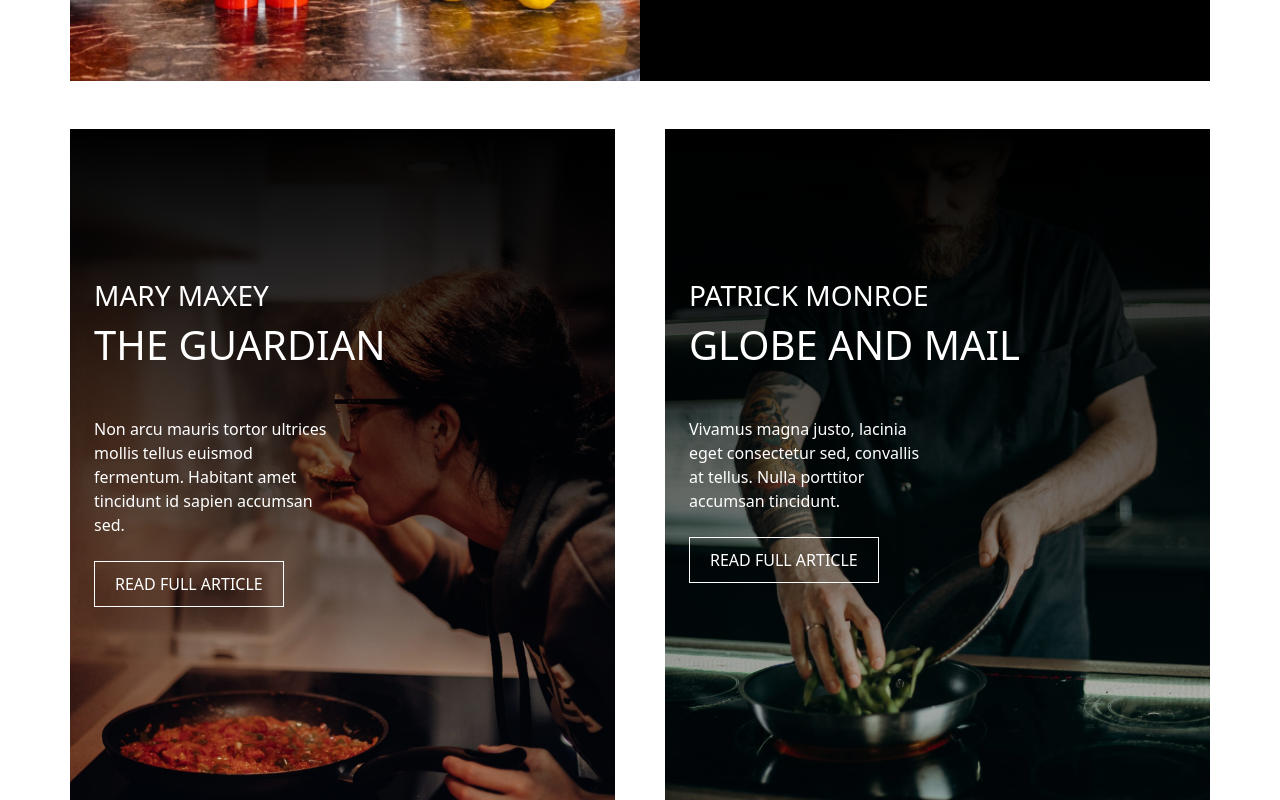
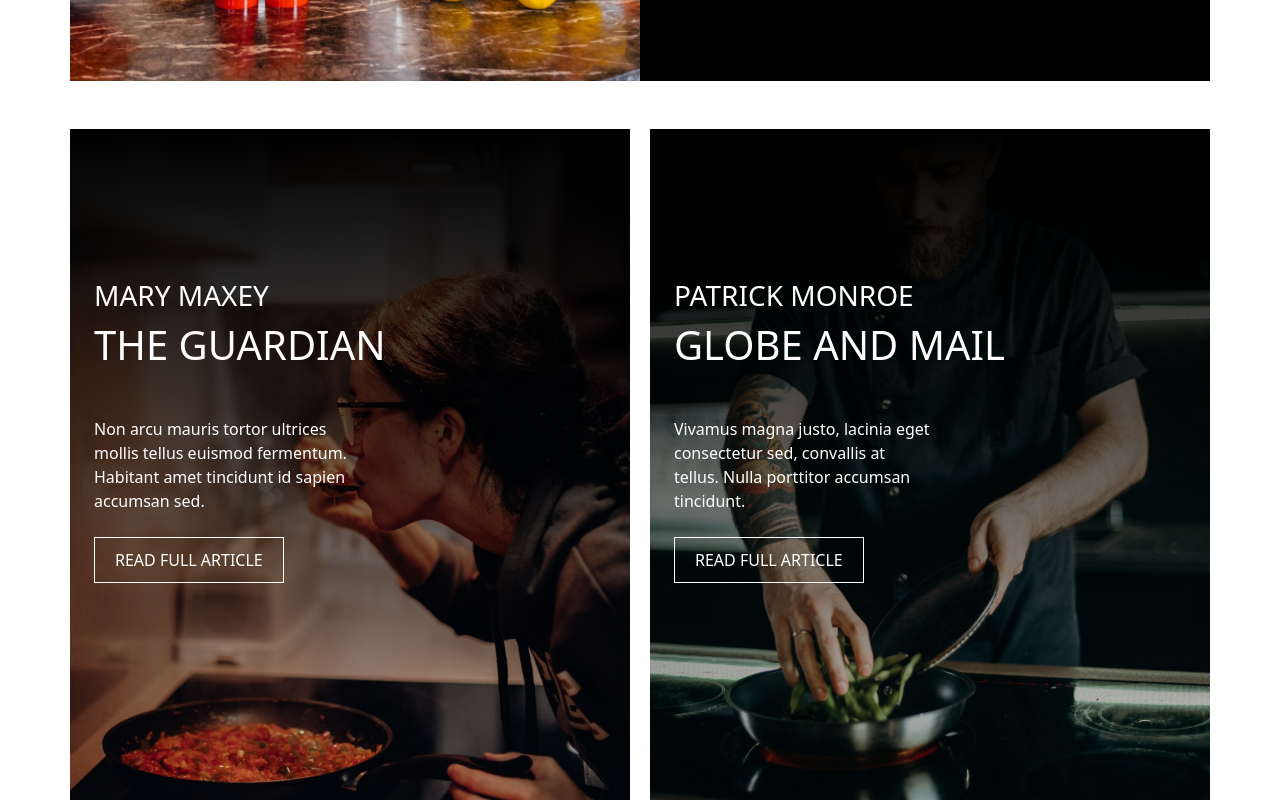
Before and after one commit to DanielMarella/proj-html-vuejs, a Vue app: page / in a window 1280 px wide. Shown: the part 4080-4880 px from the top of the page. Built offline with nearby package versions, Linux system fonts and the light colour scheme.

Commit message:
remove some unused style class

```diff
--- a/src/components/RestaurantMain.vue
+++ b/src/components/RestaurantMain.vue
@@ -67,20 +67,8 @@
         height: 750px;
     }
 
-    main{
-
-        .col-5{
-            height: 500px;
-        }
-
-        .col-12{
-            height: 800px;
-        }
-
-
-    }
     .my_mr{
-            margin-right: 50px;
+            margin-right: 20px;
         }
 
     .my_fs{
```
